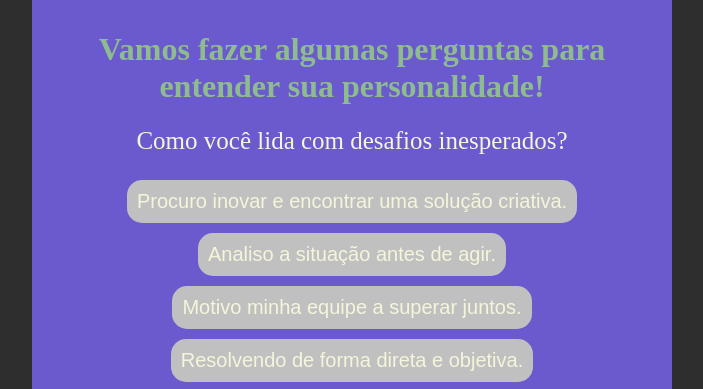
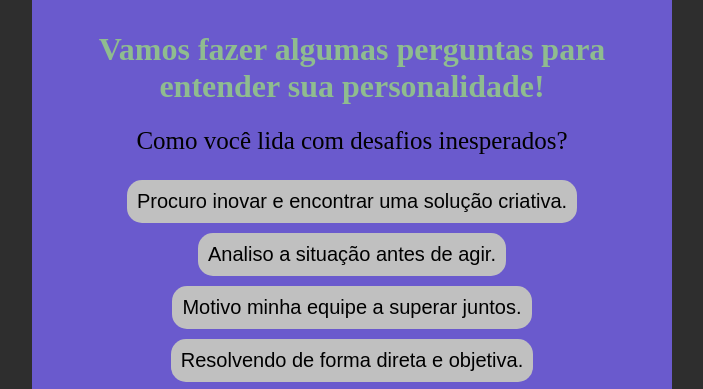
Before and after one commit to IguinSz/Igor-3B-2T, a plain HTML site: page index.html in a window 1280 px wide. Shown: the part 393-782 px from the top of the page, without its empty margins (288-991 px from the left). Drawn offline with Linux system fonts and the light colour scheme.

Commit message:
Update style.css

```diff
--- a/style.css
+++ b/style.css
@@ -3,7 +3,7 @@
   --cor-principal: #6A5ACD; /* Azul lavanda para um toque criativo */
   --cor-secundaria: #C0C0C0; /* Prata suave para elegância */
   --cor-destaque: #8FBC8F; /* Verde sálvia para um toque natural */
-  --cor-texto: #F5F5DC; /* Bege claro para leitura confortável */
+  --cor-texto: #000000;
 }
 
 
```
